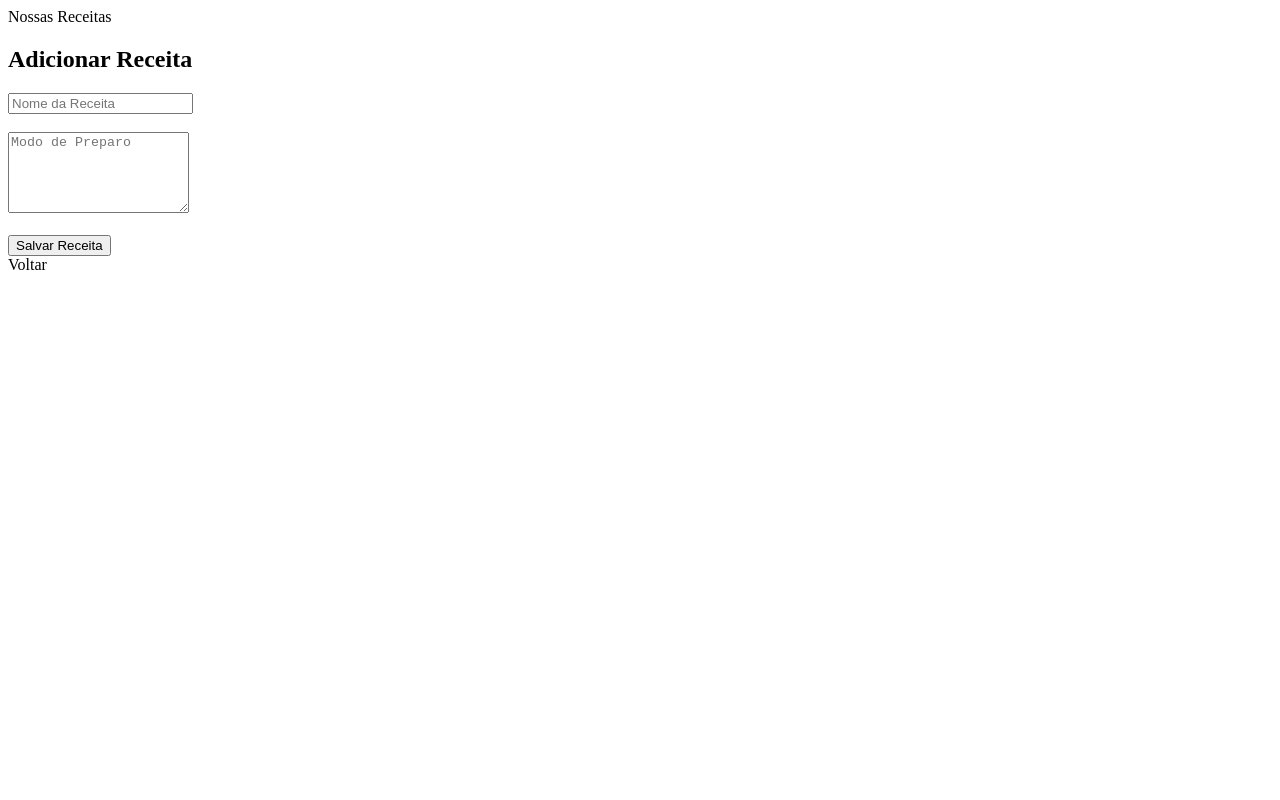
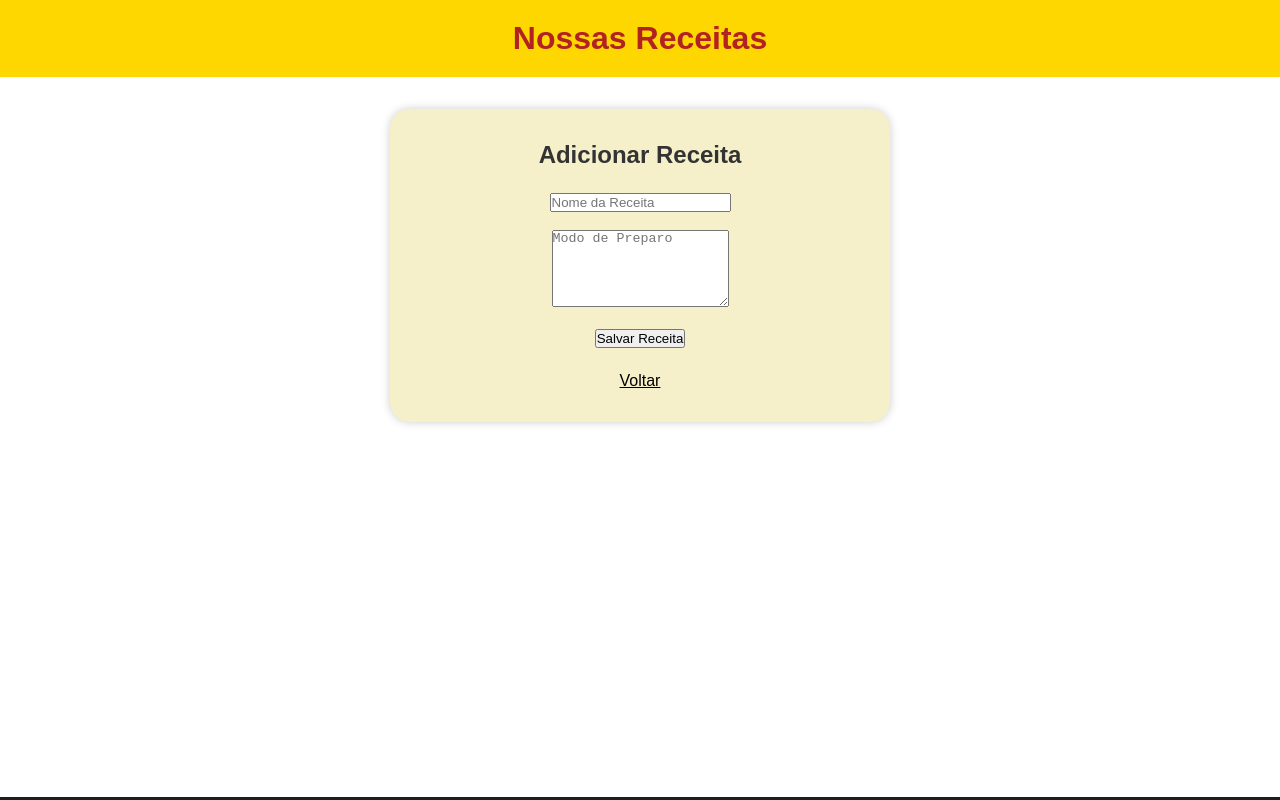
Before and after one commit to AugustoP-C/nossasReceitas_front-end, a website: page perfilCozinheiro/addReceitas/addReceitas.html in a window 1280 px wide. Drawn offline with Linux system fonts and the light colour scheme.

Commit message:
Telas cozinheiro

```diff
--- a/perfilCozinheiro/addReceitas/addReceitas.html
+++ b/perfilCozinheiro/addReceitas/addReceitas.html
@@ -2,9 +2,9 @@
 <html lang="pt-BR">
   <head>
     <meta charset="UTF-8" />
-  <meta name="viewport" content="width=device-width, initial-scale=1.0"/>
+    <meta name="viewport" content="width=device-width, initial-scale=1.0" />
     <title>Adicionar Receita</title>
-  <link rel="stylesheet" href="perfilCozinheiro\estilo_dashboard.css">
+    <link rel="stylesheet" href="style.css" />
   </head>
   <body>
     <header>Nossas Receitas</header>
@@ -12,8 +12,19 @@
       <div class="dashboard-box">
         <h2>Adicionar Receita</h2>
         <form action="salvar_receita.php" method="POST">
-        <input type="text" name="nome" placeholder="Nome da Receita" required><br><br>
-        <textarea name="modo_preparo" placeholder="Modo de Preparo" rows="5" required></textarea><br><br>
+          <input
+            type="text"
+            name="nome"
+            placeholder="Nome da Receita"
+            required
+          /><br /><br />
+          <textarea
+            name="modo_preparo"
+            placeholder="Modo de Preparo"
+            rows="5"
+            required
+          ></textarea
+          ><br /><br />
           <button type="submit">Salvar Receita</button>
         </form>
         <div class="voltar" onclick="window.history.back()">Voltar</div>
--- /dev/null
+++ b/perfilCozinheiro/addReceitas/style.css
@@ -0,0 +1,94 @@
+/* Reset básico */
+* {
+  margin: 0;
+  padding: 0;
+  box-sizing: border-box;
+}
+
+body,
+html {
+  height: 100%;
+  font-family: Arial, sans-serif;
+  background-color: #1e1e1e;
+}
+
+/* Cabeçalho */
+header {
+  background-color: #ffd700;
+  color: #b22222;
+  padding: 20px;
+  text-align: center;
+  font-size: 2rem;
+  font-weight: bold;
+}
+
+/* Container geral */
+.container {
+  display: flex;
+  flex-direction: column;
+  align-items: center;
+  padding: 2rem;
+  background-color: white;
+  height: calc(100% - 80px);
+}
+
+/* Card do dashboard */
+.dashboard-box {
+  background-color: #f5f0c9;
+  padding: 2rem;
+  border-radius: 20px;
+  box-shadow: 0 0 10px rgba(0, 0, 0, 0.2);
+  width: 90%;
+  max-width: 500px;
+  text-align: center;
+}
+
+.dashboard-box h2 {
+  margin-bottom: 1.5rem;
+  font-size: 1.5rem;
+  color: #333;
+}
+
+/* Botões do cozinheiro */
+.dashboard-buttons {
+  display: flex;
+  flex-direction: column;
+  gap: 1rem;
+}
+
+.dashboard-buttons button {
+  height: 50px;
+  background-color: #1877f2;
+  color: white;
+  border: none;
+  border-radius: 8px;
+  font-size: 1rem;
+  cursor: pointer;
+  transition: background-color 0.3s;
+  display: flex;
+  align-items: center;
+  justify-content: center;
+  gap: 0.5rem;
+}
+
+.dashboard-buttons button:hover {
+  background-color: #1056a3;
+}
+
+/* Ícones (exemplo usando caracteres) */
+.dashboard-buttons button .icon {
+  font-size: 1.2rem;
+}
+
+/* Link de voltar */
+.voltar {
+  margin-top: 1.5rem;
+  font-size: 1rem;
+  color: black;
+  text-decoration: underline;
+  cursor: pointer;
+}
+
+.voltar:hover {
+  color: #444;
+}
--- /dev/null
+++ b/perfilCozinheiro/ingredientes/style.css
@@ -0,0 +1,94 @@
+/* Reset básico */
+* {
+  margin: 0;
+  padding: 0;
+  box-sizing: border-box;
+}
+
+body,
+html {
+  height: 100%;
+  font-family: Arial, sans-serif;
+  background-color: #1e1e1e;
+}
+
+/* Cabeçalho */
+header {
+  background-color: #ffd700;
+  color: #b22222;
+  padding: 20px;
+  text-align: center;
+  font-size: 2rem;
+  font-weight: bold;
+}
+
+/* Container geral */
+.container {
+  display: flex;
+  flex-direction: column;
+  align-items: center;
+  padding: 2rem;
+  background-color: white;
+  height: calc(100% - 80px);
+}
+
+/* Card do dashboard */
+.dashboard-box {
+  background-color: #f5f0c9;
+  padding: 2rem;
+  border-radius: 20px;
+  box-shadow: 0 0 10px rgba(0, 0, 0, 0.2);
+  width: 90%;
+  max-width: 500px;
+  text-align: center;
+}
+
+.dashboard-box h2 {
+  margin-bottom: 1.5rem;
+  font-size: 1.5rem;
+  color: #333;
+}
+
+/* Botões do cozinheiro */
+.dashboard-buttons {
+  display: flex;
+  flex-direction: column;
+  gap: 1rem;
+}
+
+.dashboard-buttons button {
+  height: 50px;
+  background-color: #1877f2;
+  color: white;
+  border: none;
+  border-radius: 8px;
+  font-size: 1rem;
+  cursor: pointer;
+  transition: background-color 0.3s;
+  display: flex;
+  align-items: center;
+  justify-content: center;
+  gap: 0.5rem;
+}
+
+.dashboard-buttons button:hover {
+  background-color: #1056a3;
+}
+
+/* Ícones (exemplo usando caracteres) */
+.dashboard-buttons button .icon {
+  font-size: 1.2rem;
+}
+
+/* Link de voltar */
+.voltar {
+  margin-top: 1.5rem;
+  font-size: 1rem;
+  color: black;
+  text-decoration: underline;
+  cursor: pointer;
+}
+
+.voltar:hover {
+  color: #444;
+}
--- /dev/null
+++ b/perfilCozinheiro/medidas/style.css
@@ -0,0 +1,94 @@
+/* Reset básico */
+* {
+  margin: 0;
+  padding: 0;
+  box-sizing: border-box;
+}
+
+body,
+html {
+  height: 100%;
+  font-family: Arial, sans-serif;
+  background-color: #1e1e1e;
+}
+
+/* Cabeçalho */
+header {
+  background-color: #ffd700;
+  color: #b22222;
+  padding: 20px;
+  text-align: center;
+  font-size: 2rem;
+  font-weight: bold;
+}
+
+/* Container geral */
+.container {
+  display: flex;
+  flex-direction: column;
+  align-items: center;
+  padding: 2rem;
+  background-color: white;
+  height: calc(100% - 80px);
+}
+
+/* Card do dashboard */
+.dashboard-box {
+  background-color: #f5f0c9;
+  padding: 2rem;
+  border-radius: 20px;
+  box-shadow: 0 0 10px rgba(0, 0, 0, 0.2);
+  width: 90%;
+  max-width: 500px;
+  text-align: center;
+}
+
+.dashboard-box h2 {
+  margin-bottom: 1.5rem;
+  font-size: 1.5rem;
+  color: #333;
+}
+
+/* Botões do cozinheiro */
+.dashboard-buttons {
+  display: flex;
+  flex-direction: column;
+  gap: 1rem;
+}
+
+.dashboard-buttons button {
+  height: 50px;
+  background-color: #1877f2;
+  color: white;
+  border: none;
+  border-radius: 8px;
+  font-size: 1rem;
+  cursor: pointer;
+  transition: background-color 0.3s;
+  display: flex;
+  align-items: center;
+  justify-content: center;
+  gap: 0.5rem;
+}
+
+.dashboard-buttons button:hover {
+  background-color: #1056a3;
+}
+
+/* Ícones (exemplo usando caracteres) */
+.dashboard-buttons button .icon {
+  font-size: 1.2rem;
+}
+
+/* Link de voltar */
+.voltar {
+  margin-top: 1.5rem;
+  font-size: 1rem;
+  color: black;
+  text-decoration: underline;
+  cursor: pointer;
+}
+
+.voltar:hover {
+  color: #444;
+}
--- /dev/null
+++ b/perfilCozinheiro/verReceitas/style.css
@@ -0,0 +1,94 @@
+/* Reset básico */
+* {
+  margin: 0;
+  padding: 0;
+  box-sizing: border-box;
+}
+
+body,
+html {
+  height: 100%;
+  font-family: Arial, sans-serif;
+  background-color: #1e1e1e;
+}
+
+/* Cabeçalho */
+header {
+  background-color: #ffd700;
+  color: #b22222;
+  padding: 20px;
+  text-align: center;
+  font-size: 2rem;
+  font-weight: bold;
+}
+
+/* Container geral */
+.container {
+  display: flex;
+  flex-direction: column;
+  align-items: center;
+  padding: 2rem;
+  background-color: white;
+  height: calc(100% - 80px);
+}
+
+/* Card do dashboard */
+.dashboard-box {
+  background-color: #f5f0c9;
+  padding: 2rem;
+  border-radius: 20px;
+  box-shadow: 0 0 10px rgba(0, 0, 0, 0.2);
+  width: 90%;
+  max-width: 500px;
+  text-align: center;
+}
+
+.dashboard-box h2 {
+  margin-bottom: 1.5rem;
+  font-size: 1.5rem;
+  color: #333;
+}
+
+/* Botões do cozinheiro */
+.dashboard-buttons {
+  display: flex;
+  flex-direction: column;
+  gap: 1rem;
+}
+
+.dashboard-buttons button {
+  height: 50px;
+  background-color: #1877f2;
+  color: white;
+  border: none;
+  border-radius: 8px;
+  font-size: 1rem;
+  cursor: pointer;
+  transition: background-color 0.3s;
+  display: flex;
+  align-items: center;
+  justify-content: center;
+  gap: 0.5rem;
+}
+
+.dashboard-buttons button:hover {
+  background-color: #1056a3;
+}
+
+/* Ícones (exemplo usando caracteres) */
+.dashboard-buttons button .icon {
+  font-size: 1.2rem;
+}
+
+/* Link de voltar */
+.voltar {
+  margin-top: 1.5rem;
+  font-size: 1rem;
+  color: black;
+  text-decoration: underline;
+  cursor: pointer;
+}
+
+.voltar:hover {
+  color: #444;
+}
```
Also changed, not shown: perfilCozinheiro/ingredientes/ingredientes.html (+8 -3 lines), perfilCozinheiro/medidas/medidas.html (+8 -3 lines), perfilCozinheiro/verReceitas/verReceitas.html (+24 -0 lines), perfilCozinheiro/addReceitas/script.js (added), perfilCozinheiro/ingredientes/script.js (added), perfilCozinheiro/medidas/script.js (added), perfilCozinheiro/verReceitas/script.js (added). Lines whose indentation alone changed are shown as unchanged.
